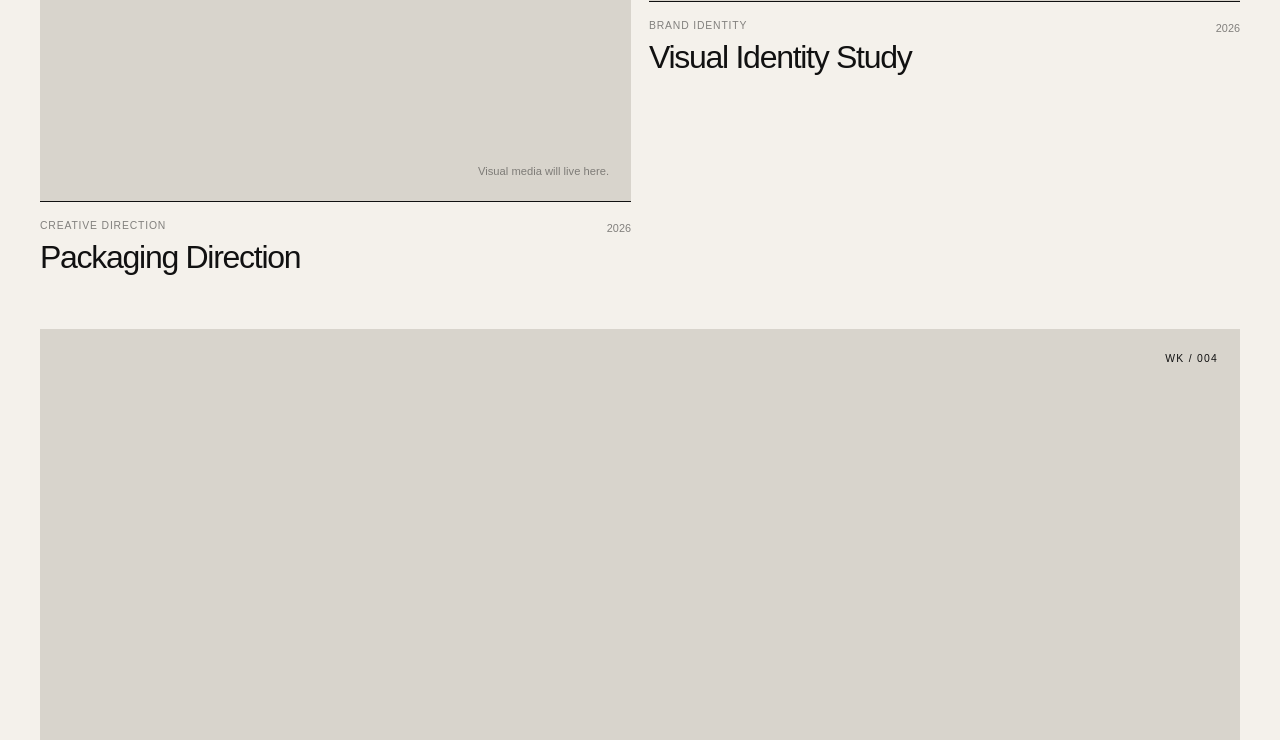
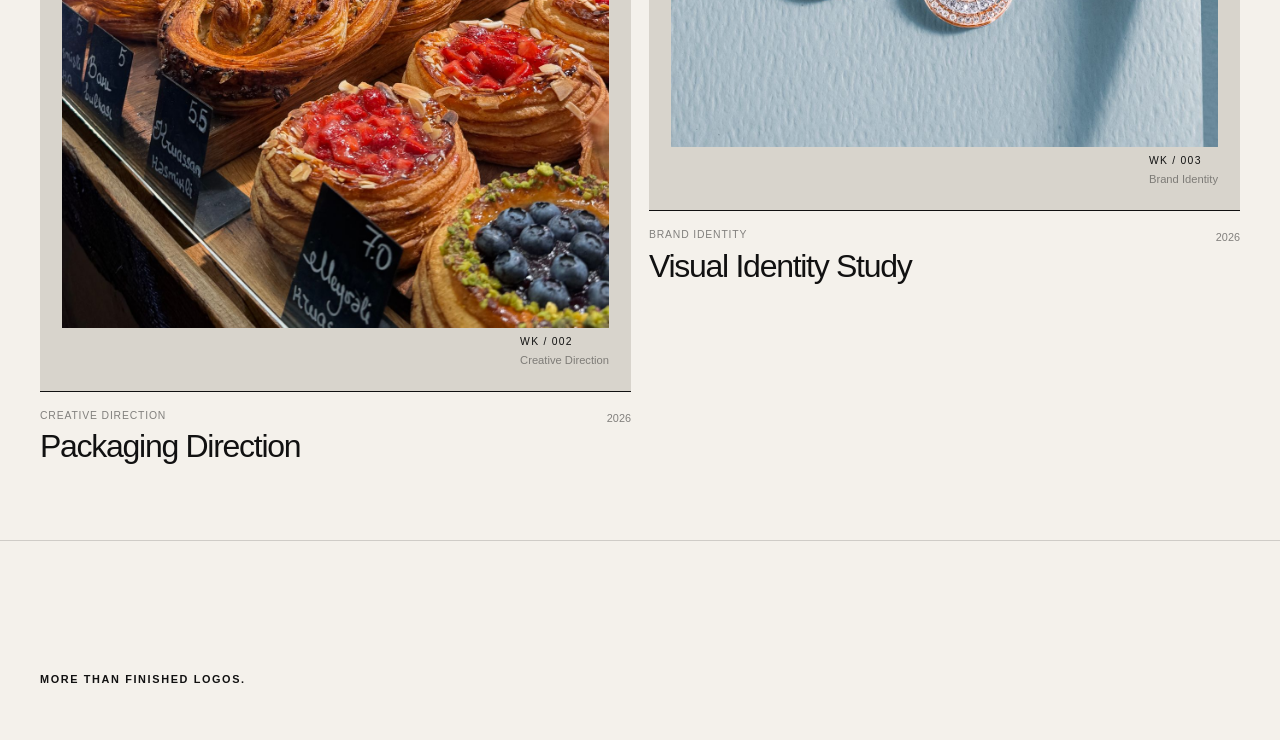
Before and after one commit to gititbunny/ndosseeyy, a React (Vite) app: page /work in a window 1280 px wide. Shown: the part 2000-2740 px from the top of the page. Built offline with nearby package versions, Linux system fonts and the light colour scheme.

Commit message:
Update Work.jsx

```diff
--- a/src/pages/Work.jsx
+++ b/src/pages/Work.jsx
@@ -1,3 +1,7 @@
+import work001 from "../assets/images/work/work-001-cover.jpg";
+import work002 from "../assets/images/work/work-002-cover.jpg";
+import work003 from "../assets/images/work/work-003-cover.jpg";
+
 import "../styles/Work.css";
 
 function Work() {
@@ -8,6 +12,7 @@ function Work() {
       title: "Selected Brand Project",
       category: "Brand Creation",
       year: "2026",
+      image: work001,
       layout: "large",
     },
     {
@@ -16,6 +21,7 @@ function Work() {
       title: "Packaging Direction",
       category: "Creative Direction",
       year: "2026",
+      image: work002,
       layout: "tall",
     },
     {
@@ -24,22 +30,7 @@ function Work() {
       title: "Visual Identity Study",
       category: "Brand Identity",
       year: "2026",
-      layout: "standard",
-    },
-    {
-      id: 4,
-      number: "WK / 004",
-      title: "Business Elevation",
-      category: "Brand Elevation",
-      year: "2026",
-      layout: "wide",
-    },
-    {
-      id: 5,
-      number: "WK / 005",
-      title: "Digital Experience",
-      category: "Web Direction",
-      year: "2026",
+      image: work003,
       layout: "standard",
     },
   ];
@@ -98,9 +89,15 @@ function Work() {
             key={item.id}
           >
             <div className="work-card-media">
-              <span>{item.number}</span>
+              <img
+                src={item.image}
+                alt={`${item.title} by NDOSSEEYY`}
+              />
 
-              <p>Visual media will live here.</p>
+              <div className="work-card-media-overlay">
+                <span>{item.number}</span>
+                <p>{item.category}</p>
+              </div>
             </div>
 
             <div className="work-card-info">
```
